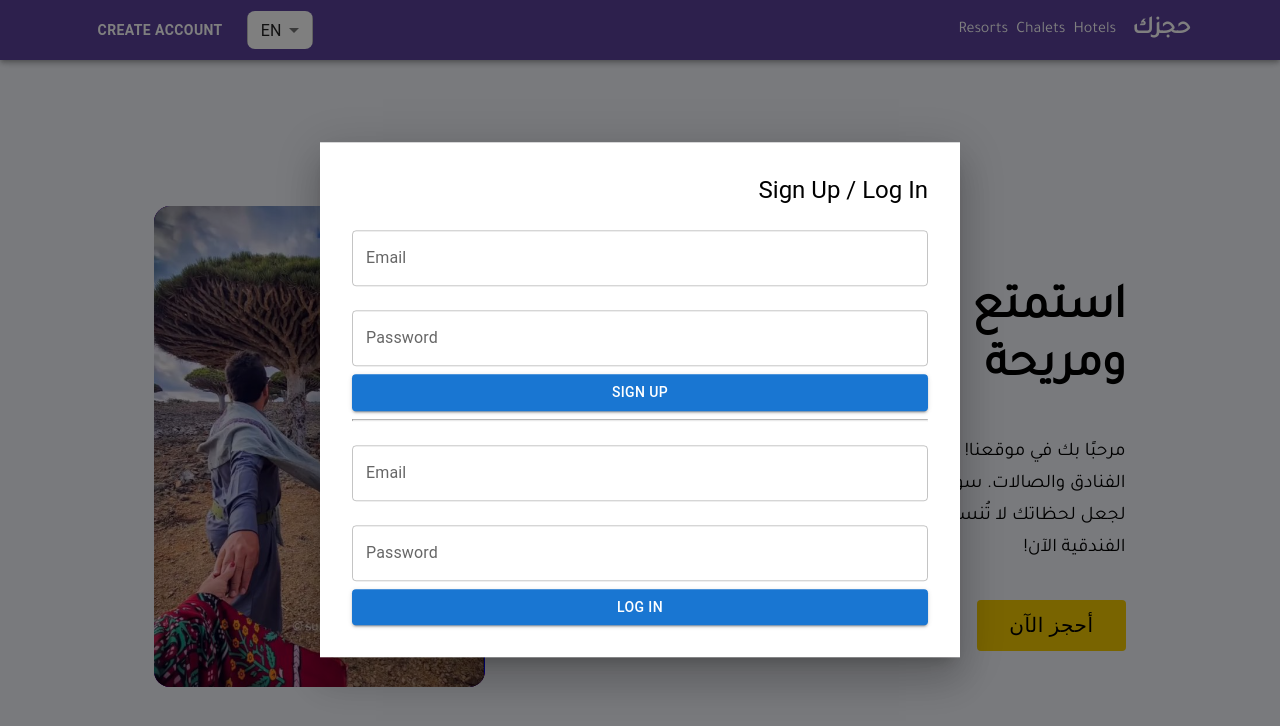
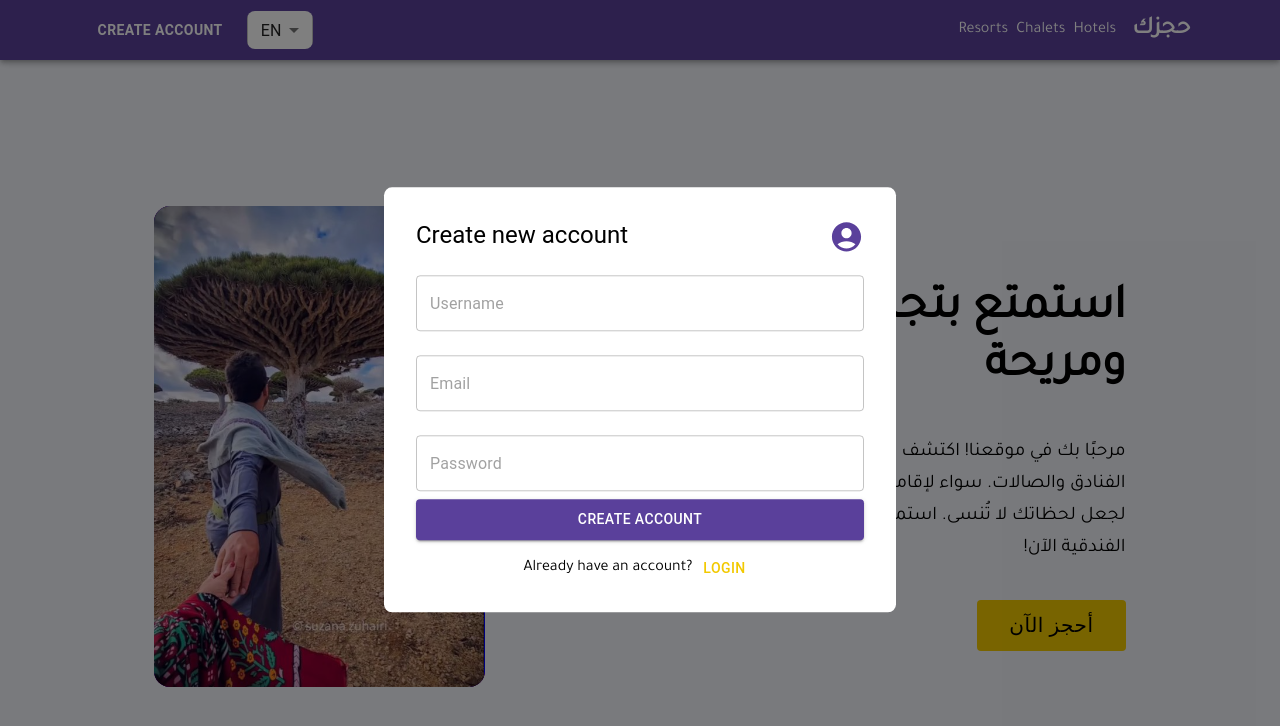
Before and after one commit to Salar-Sali/alsqama-is-going-to-mars, a React (Vite) app: page / in a window 1280 px wide. Both pictures are taken after a click on the button "CREATE ACCOUNT". Shown: the top 726 px of the page. Built offline with nearby package versions, Linux system fonts and the light colour scheme.

Commit message:
Auth feature
- log in
- sign up
- sign up button
- sign up modal

```diff
--- a/src/bootstrap/i18n/langKey.ts
+++ b/src/bootstrap/i18n/langKey.ts
@@ -8,12 +8,20 @@ const langKey = {
     ru: "global.ru",
     en: "global.en",
     ar: "global.ar",
+    createAccount: "global.createAccount",
+    login: "global.login",
   },
   navbar: {
     hotels: "navbar.hotels",
     chalets: "navbar.chalets",
     resorts: "navbar.resorts",
-    createAccount: "navbar.createAccount",
+  },
+  mainPage: {
+    createNewAccount: "mainPage.createNewAccount",
+    username: "mainPage.username",
+    email: "mainPage.email",
+    password: "mainPage.password",
+    haveAnAccount: "mainPage.haveAnAccount",
   },
 };
 
--- a/src/bootstrap/i18n/langs/ar/ar.ts
+++ b/src/bootstrap/i18n/langs/ar/ar.ts
@@ -5,12 +5,20 @@ const ar: typeof langKey = {
     en: "EN",
     ar: "AR",
     ru: "RU",
+    createAccount: "إنشاء حساب",
+    login: " تسجيل الدخول ",
   },
   navbar: {
     hotels: "فنادق",
     chalets: "شاليهات",
     resorts: "منتجعات",
-    createAccount: "إنشاء حساب",
+  },
+  mainPage: {
+    createNewAccount: "إنشاء حساب جديد",
+    username: "اسم المستخدم",
+    email: "البريد الإلكتروني",
+    password: "كلمة المرور",
+    haveAnAccount: "هل لديك حساب؟ ",
   },
 };
 
--- a/src/bootstrap/i18n/langs/en/en.ts
+++ b/src/bootstrap/i18n/langs/en/en.ts
@@ -5,12 +5,20 @@ const en: typeof langKey = {
     ru: "RU",
     en: "EN",
     ar: "AR",
+    createAccount: "Create account",
+    login: "Login",
   },
   navbar: {
     hotels: "Hotels",
     chalets: "Chalets",
     resorts: "Resorts",
-    createAccount: "Create account",
+  },
+  mainPage: {
+    createNewAccount: "Create new account",
+    username: "Username",
+    email: "Email",
+    password: "Password",
+    haveAnAccount: "Already have an account?",
   },
 };
 
--- a/src/bootstrap/i18n/langs/ru/ru.ts
+++ b/src/bootstrap/i18n/langs/ru/ru.ts
@@ -5,12 +5,20 @@ const ru: typeof langKey = {
     ru: "RU",
     en: "EN",
     ar: "AR",
+    createAccount: "Создать аккаунт",
+    login: " Войти ",
   },
   navbar: {
     hotels: "Отели",
     chalets: "Шале",
     resorts: "Курорты",
-    createAccount: "Создать аккаунт",
+  },
+  mainPage: {
+    createNewAccount: "Создать новый аккаунт",
+    username: "Имя пользователя",
+    email: "Электронная почта",
+    password: "Пароль",
+    haveAnAccount: "Уже есть аккаунт?",
   },
 };
 
--- a/src/core/home/page/home-page.tsx
+++ b/src/core/home/page/home-page.tsx
@@ -43,11 +43,13 @@ export const HomePageDescription = styled.p`
 `;
 
 export const BookNowButton = styled(Button)`
-  padding: 8px 32px !important;
-  background-color: #f2c900 !important;
-  color: black !important;
-  font-weight: bold;
-  font-size: 20px !important;
+  && {
+    padding: 8px 32px;
+    background-color: #f2c900;
+    color: black;
+    font-weight: normal;
+    font-size: 20px;
+  }
 `;
 
 export const StyledMainPageImage = styled.img`
--- a/src/support/header/view/sign-up-button/sign-up-button.tsx
+++ b/src/support/header/view/sign-up-button/sign-up-button.tsx
@@ -10,7 +10,7 @@ const SignUpButton = () => {
   return (
     <>
       <StyledCreateAccountButton onClick={() => setModalIsOpen(true)}>
-        {t(langKey.navbar.createAccount)}
+        {t(langKey.global.createAccount)}
       </StyledCreateAccountButton>
       <SignUpModal isOpen={modalIsOpen} onClose={() => setModalIsOpen(false)} />
     </>
--- a/src/support/header/view/sign-up/sign-up-modal.tsx
+++ b/src/support/header/view/sign-up/sign-up-modal.tsx
@@ -1,25 +1,84 @@
-// AuthModal.tsx
 import React, { useState, FormEvent } from "react";
 import Modal from "@mui/material/Modal";
 import { Button, TextField, Box, Typography } from "@mui/material";
-
+import styled from "styled-components";
+import AccountCircleIcon from "@mui/icons-material/AccountCircle";
+import { useTranslation } from "react-i18next";
+import { LANGS } from "../../../../bootstrap/i18n/init-i18n";
+import langKey from "../../../../bootstrap/i18n/langKey";
 interface ModalProps {
   isOpen: boolean;
   onClose: () => void;
 }
 
+export const StyledSignUpBox = styled(Box)`
+  && {
+    position: absolute;
+    top: 50%;
+    left: 50%;
+    transform: translate(-50%, -50%);
+    background-color: white;
+    padding: 32px;
+    width: 35%;
+    border-radius: 8px;
+    @media (max-width: 768px) {
+      width: 60%;
+    }
+
+    @media (max-width: 480px) {
+      width: 80%;
+    }
+  }
+`;
+
+export const StyledAccountCircleIcon = styled(AccountCircleIcon)`
+  && {
+    font-size: 35px;
+    color: #5a409b;
+  }
+`;
+
+export const StyledSignUpModalHeaderWrapper = styled.div`
+  display: flex;
+  justify-content: space-between;
+`;
+
+export const StyledCreateAccountButton = styled(Button)`
+  && {
+    background-color: #5a409b;
+    padding: 8px 0px;
+    transition: all 0.3s ease;
+    &:hover {
+      background-color: rgba(90, 64, 155, 0.8);
+    }
+  }
+`;
+
+export const SignUpAndAlreadyHaveAccount = styled.div`
+  display: flex;
+  flex-direction: column;
+  justify-content: center;
+  align-items: center;
+  gap: 16px;
+`;
+
+export const StyledLoginSpan = styled.span`
+  display: flex;
+  align-items: center;
+  justify-content: center;
+`;
+
 const SignUpModal: React.FC<ModalProps> = ({ isOpen, onClose }) => {
+  const [userName, setUserName] = useState("");
   const [email, setEmail] = useState("");
   const [password, setPassword] = useState("");
+
+  const { t, i18n } = useTranslation();
+  const isArabic = i18n.language === LANGS.AR;
 
   const handleSignup = (e: FormEvent) => {
     e.preventDefault();
     console.log("sign up");
-  };
-
-  const handleLogin = (e: FormEvent) => {
-    e.preventDefault();
-    console.log("login");
   };
 
   return (
@@ -29,64 +88,68 @@ const SignUpModal: React.FC<ModalProps> = ({ isOpen, onClose }) => {
       aria-labelledby="auth-modal"
       aria-describedby="modal-for-signup-and-login"
     >
-      <Box
-        sx={{
-          position: "absolute",
-          top: "50%",
-          left: "50%",
-          transform: "translate(-50%, -50%)",
-          bgcolor: "background.paper",
-          boxShadow: 24,
-          p: 4,
-        }}
-      >
-        <Typography variant="h5" gutterBottom>
-          Sign Up / Log In
-        </Typography>
+      <StyledSignUpBox>
+        <StyledSignUpModalHeaderWrapper dir={isArabic ? "rtl" : "ltr"}>
+          <Typography variant="h5" gutterBottom>
+            {t(langKey.mainPage.createNewAccount)}
+          </Typography>
+          <StyledAccountCircleIcon />
+        </StyledSignUpModalHeaderWrapper>
         <form onSubmit={handleSignup}>
+          {/* data */}
           <TextField
-            label="Email"
+            placeholder={t(langKey.mainPage.username)}
+            type="text"
+            value={userName}
+            onChange={(e) => setUserName(e.target.value)}
+            fullWidth
+            margin="normal"
+            dir={isArabic ? "rtl" : "ltr"}
+          />
+          <TextField
+            placeholder={t(langKey.mainPage.email)}
             type="email"
             value={email}
             onChange={(e) => setEmail(e.target.value)}
             fullWidth
             margin="normal"
+            dir={isArabic ? "rtl" : "ltr"}
           />
           <TextField
-            label="Password"
+            placeholder={t(langKey.mainPage.password)}
             type="password"
             value={password}
             onChange={(e) => setPassword(e.target.value)}
             fullWidth
             margin="normal"
+            dir={isArabic ? "rtl" : "ltr"}
           />
-          <Button type="submit" variant="contained" color="primary" fullWidth>
-            Sign Up
-          </Button>
+          {/* End of data */}
+          <SignUpAndAlreadyHaveAccount>
+            <StyledCreateAccountButton
+              type="submit"
+              variant="contained"
+              color="primary"
+              fullWidth
+            >
+              {t(langKey.global.createAccount)}
+            </StyledCreateAccountButton>
+            <StyledLoginSpan dir={isArabic ? "rtl" : "ltr"}>
+              {t(langKey.mainPage.haveAnAccount)}
+              <Button
+                style={{
+                  padding: "0px",
+                  margin: "0px",
+                  fontSize: "14px",
+                  color: "#F2C900",
+                }}
+              >
+                {t(langKey.global.login)}
+              </Button>
+            </StyledLoginSpan>
+          </SignUpAndAlreadyHaveAccount>
         </form>
-        <hr />
-        <form onSubmit={handleLogin}>
-          <TextField
-            label="Email"
-            type="email"
-            value={email}
-            onChange={(e) => setEmail(e.target.value)}
-            fullWidth
-            margin="normal"
-          />
-          <TextField
-            label="Password"
-            type="password"
-            value={password}
-            onChange={(e) => setPassword(e.target.value)}
-            fullWidth
-            margin="normal"
-          />
-          <Button type="submit" variant="contained" color="primary" fullWidth>
-            Log In
-          </Button>
-        </form>
-      </Box>
+      </StyledSignUpBox>
     </Modal>
   );
 };
```
Also changed, not shown: src/support/header/view/sign-in/sign-in-modal.tsx (added, +64 -0 lines).
